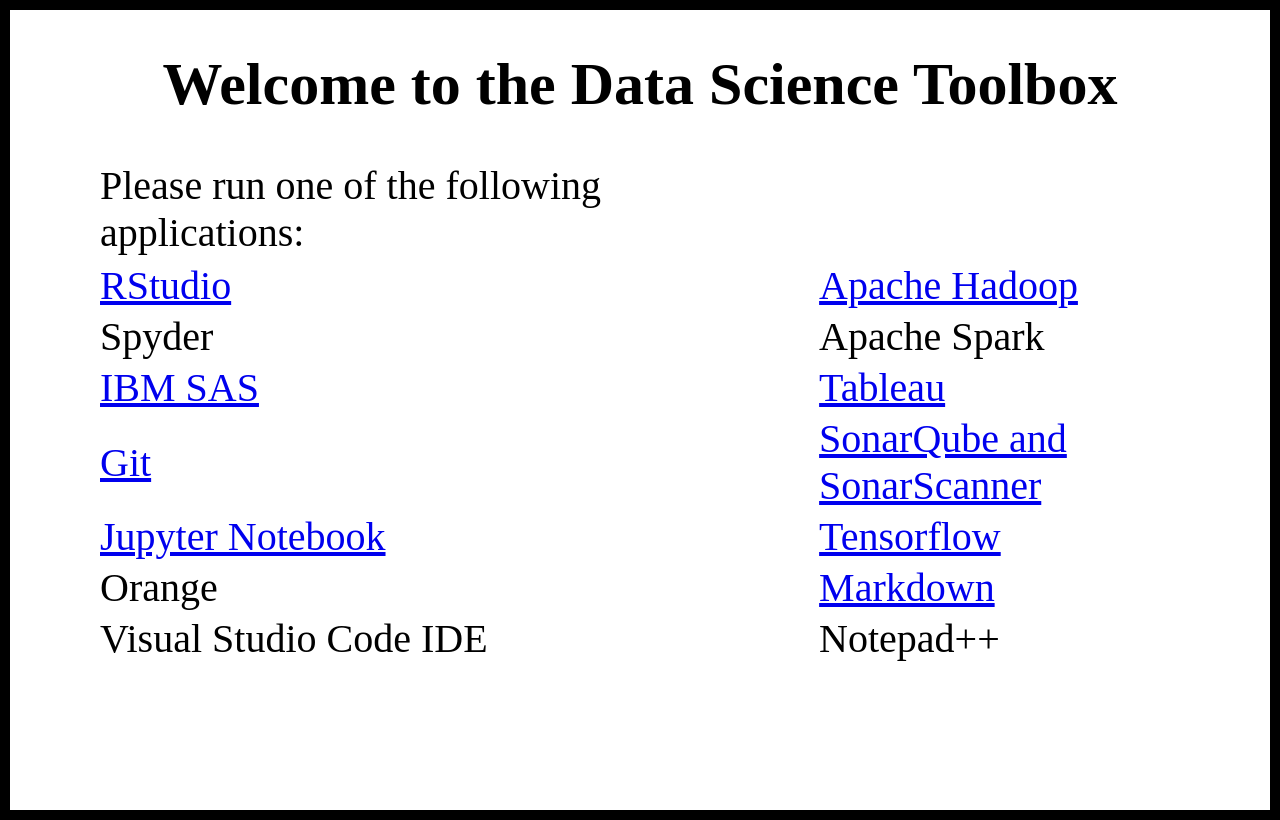
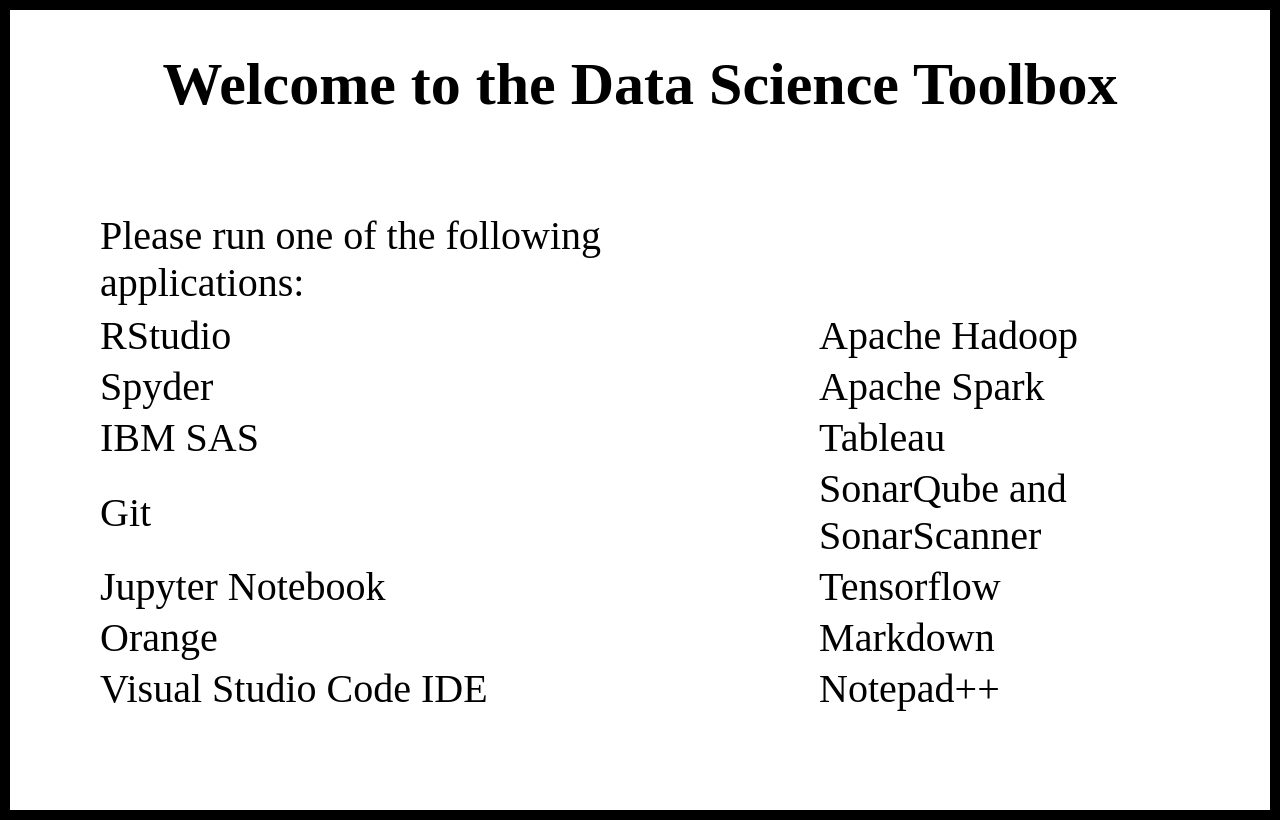
Before and after one commit to amcgaw07/CS1660_DSToolbox, a Flask app: template templates/index.html in a window 1280 px wide. Run offline with Flask 2, Linux system fonts and the light colour scheme; the template is opened without the code that fills it, so the values that code supplies are empty; some libraries are stand-ins or nearby versions.

Commit message:
added links

```diff
--- a/templates/index.html
+++ b/templates/index.html
@@ -16,12 +16,27 @@
 			font-size: 60px;
 		}
 		table {
+			padding-top: 50px;;
 			margin-left:auto;
 			margin-right:auto;
 		}
 		td {
 			padding-left: 80px;
 			font-size: 40px;
+		}
+		a {
+			text-decoration:none;
+			color: black;
+		}
+		body {
+			font-family: "Times New Roman", Times, serif;
+		}
+		.create:before{
+			display: block;
+			background: url(https://rstudio.com/wp-content/uploads/2018/10/RStudio-Logo-Flat.png) no-repeat;
+			width: 25px;
+			height: 25px;
+			float: left;
 		}
 
 	</style>
@@ -40,8 +55,8 @@
 				<td><a href="http://localhost:9870" target="_blank">Apache Hadoop</a></td>
 			</tr>
 			<tr>
-				<td>Spyder</td>
-				<td>Apache Spark</td>
+				<td><a href="">Spyder</a></td>
+				<td><a href="">Apache Spark</a></td>
 			</tr>
 			<tr>
 				<td><a href="https://welcome.oda.sas.com/login" target="_blank">IBM SAS</a></td>
@@ -56,12 +71,12 @@
 				<td><a href="http://localhost:8889?token=easy" target="_blank">Tensorflow</a></td>
 			</tr>
 			<tr>
-				<td>Orange</td>
+				<td><a href="">Orange</a></td>
 				<td><a href="http://localhost:12345" target="_blank">Markdown</a></td>
 			</tr>
 			<tr>
-				<td>Visual Studio Code IDE</td>
-				<td>Notepad++</td>
+				<td><a href="">Visual Studio Code IDE</a></td>
+				<td><a href="">Notepad++</a></td>
 			</tr>
 		</table>
 	</div>
```
